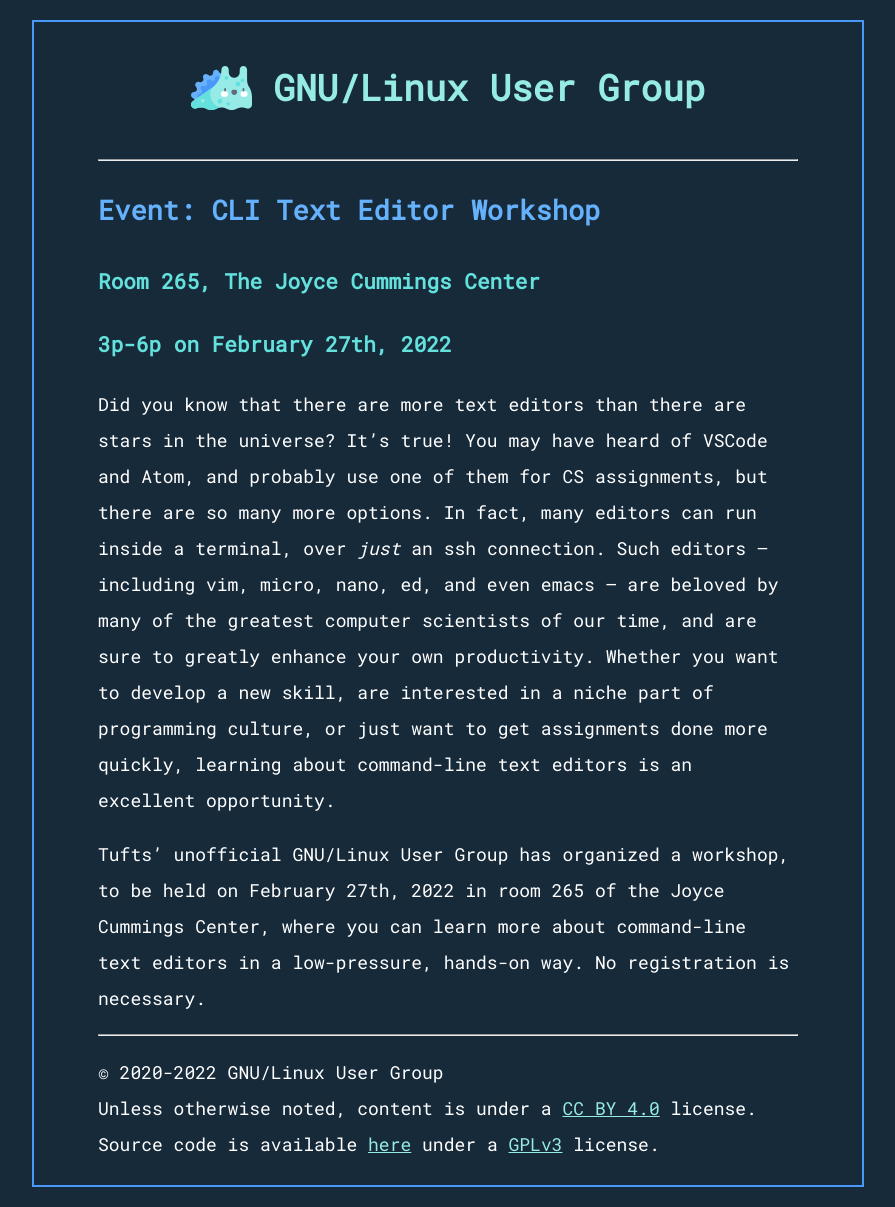
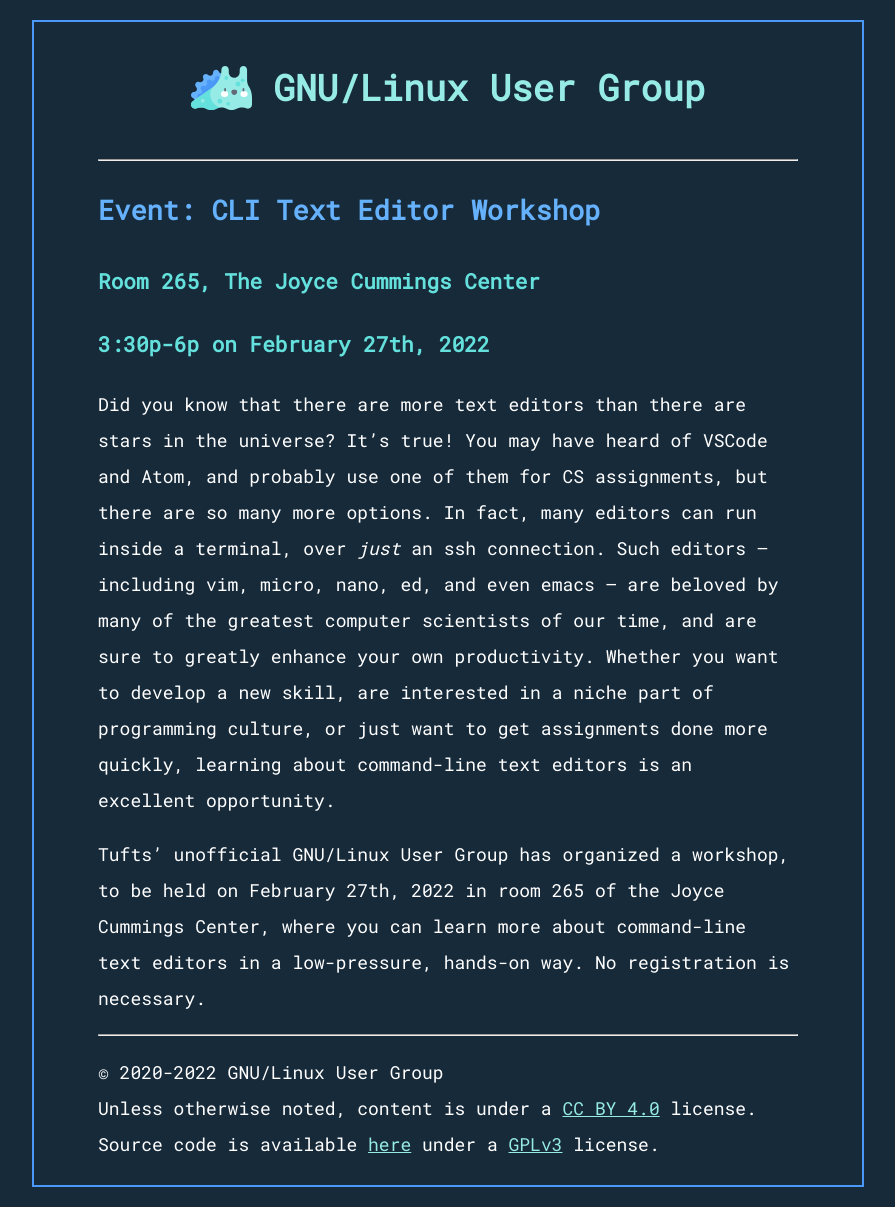
Before and after one commit to tuftsglug/website, a Jekyll site: the page built from _posts/2022-02-23-CLIWorkshop.md, in a window 1280 px wide. Shown: the whole page, without its empty margins (192-1087 px from the left). Built offline with Jekyll 4.4.1, drawn with Linux system fonts in a browser that asks for light colours.

Commit message:
Adjust cli workshop time

```diff
--- a/_posts/2022-02-23-CLIWorkshop.md
+++ b/_posts/2022-02-23-CLIWorkshop.md
@@ -2,7 +2,7 @@
 title: CLI Text Editor Workshop
 layout: event
 evdate: February 27th, 2022
-evtime: 3p-6p
+evtime: 3:30p-6p
 evlocation: Room 265, The Joyce Cummings Center
 ---
 
```
